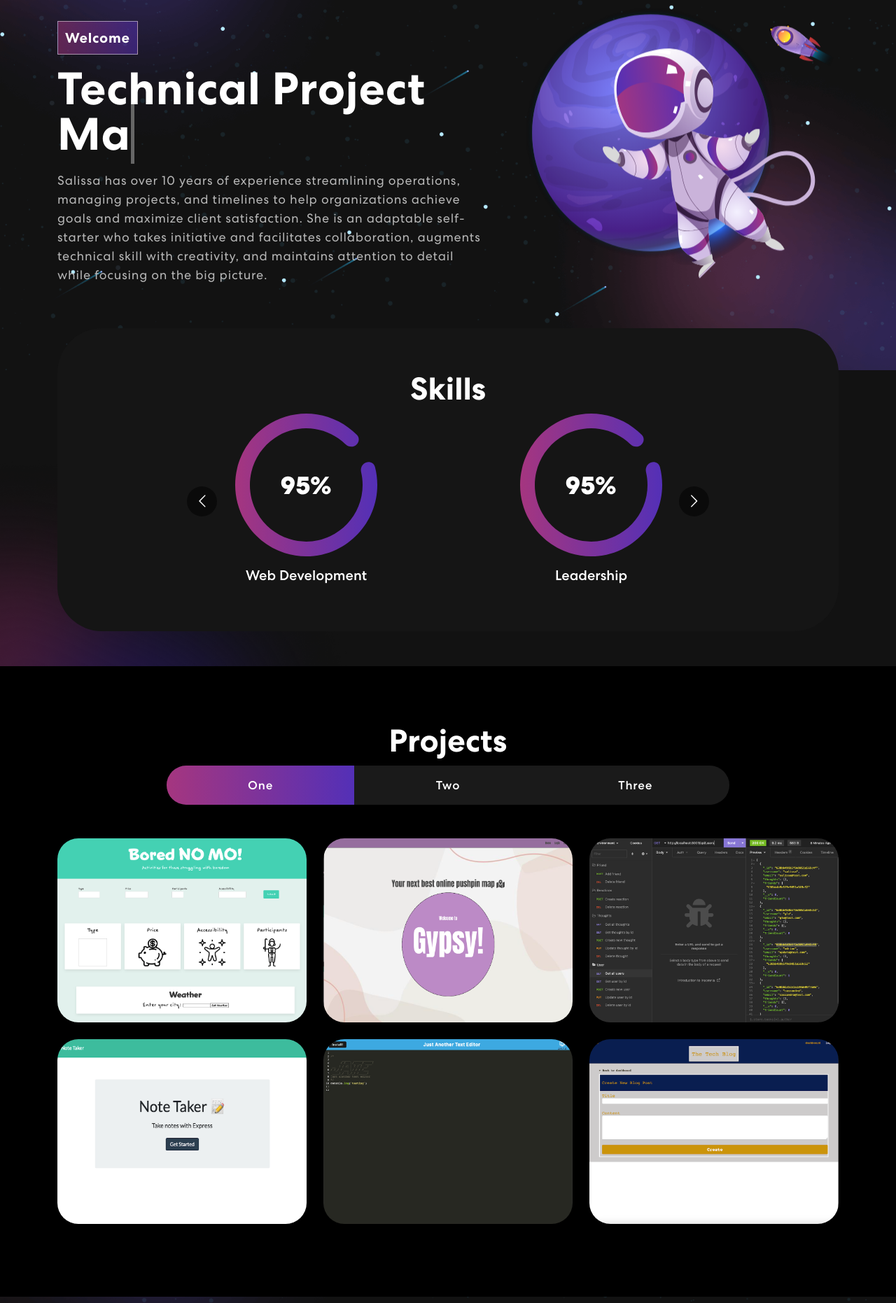
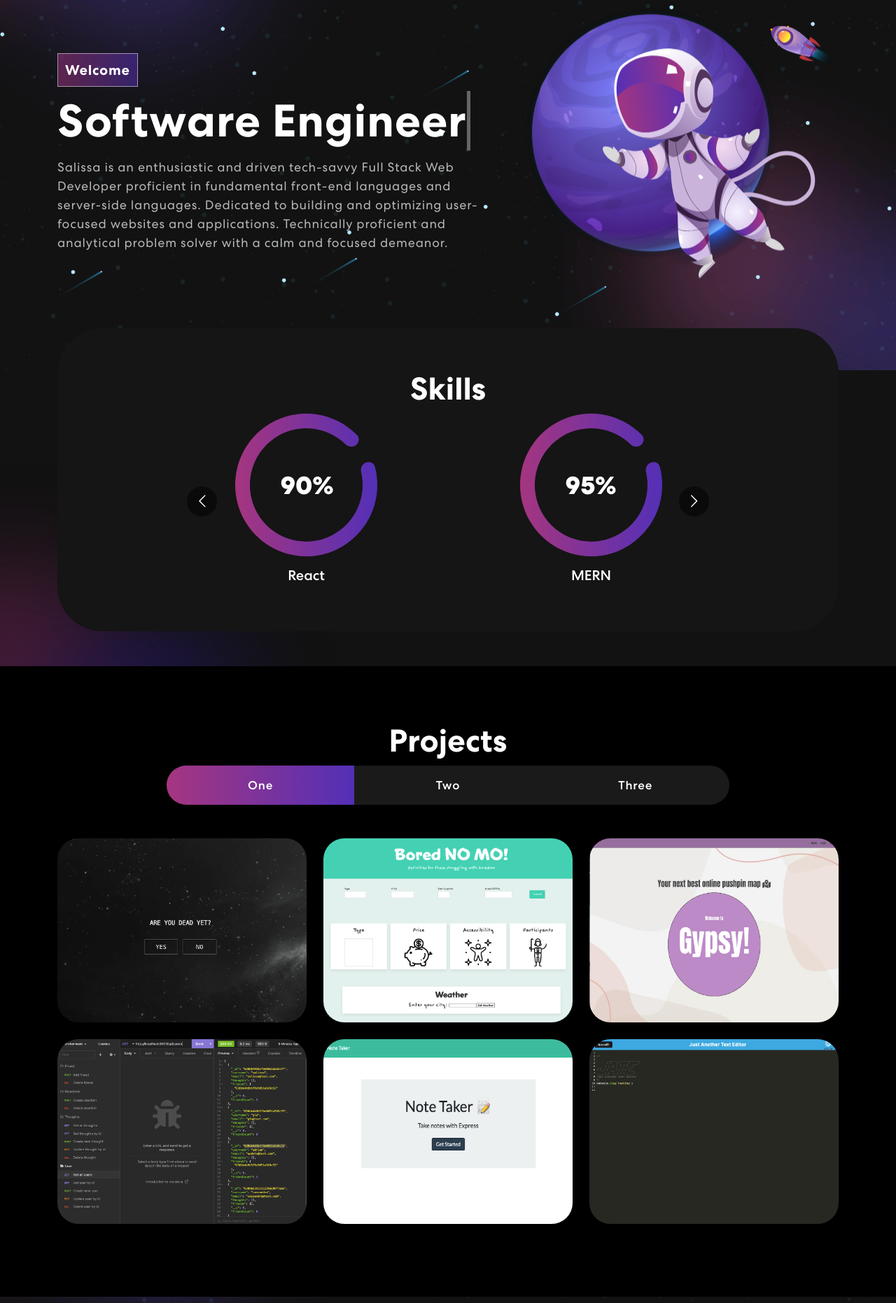
Before and after one commit to Salissa4/Salissa, a React (Create React App) app: page / in a window 1280 px wide. Shown: the part 237-2099 px from the top of the page at 70% size. Built offline with nearby package versions, Linux system fonts and the light colour scheme.

Commit message:
update project cards

```diff
--- a/src/components/Banner.js
+++ b/src/components/Banner.js
@@ -10,7 +10,7 @@ export default function Banner () {
     const [text, setText] = useState('');
     const [delta, setDelta] = useState(300 - Math.random()*100);
     const [index, setIndex] = useState(1);
-    const toRotate = [ ' Technical Project Manager', 'Software Engineer', 'Full Stack Developer' ];
+    const toRotate = [ ' Software Engineer', 'Full Stack Developer' ];
     const period = 2000;
 
     useEffect(() => {
@@ -56,7 +56,7 @@ export default function Banner () {
                             <div className={ isVisible ? "animate__animated animate__fadeIn" : ""}>
                                 <span className='tagline'>Welcome</span>
                                 <h1><span className='txt-rotate' dataPeriod='1000' data-rotate='[ "Technical Project Manager","Software Engineer", "Full Stack Developer"]'><span className='wrap'>{text}</span></span></h1>
-                                <p>Salissa has over 10 years of experience streamlining operations, managing projects, and timelines to help organizations achieve goals and maximize client satisfaction. She is an adaptable self-starter who takes initiative and facilitates collaboration, augments technical skill with creativity, and maintains attention to detail while focusing on the big picture.</p>
+                                <p>Salissa is an enthusiastic and driven tech-savvy Full Stack Web Developer proficient in fundamental front-end languages and server-side languages. Dedicated to building and optimizing user-focused websites and applications. Technically proficient and analytical problem solver with a calm and focused demeanor.</p>
                             </div>}
                         </TrackVisibility>
                     </Col>
--- a/src/components/Projects.js
+++ b/src/components/Projects.js
@@ -6,12 +6,19 @@ import gypsy from '../assets/images/gypsy.png';
 import social from '../assets/images/social.png';
 import note from '../assets/images/note.png';
 import jate from '../assets/images/jate.png';
-import tech from '../assets/images/tech.png';
+import dead from '../assets/images/dead.png';
 import 'animate.css';
 import TrackVisibility from 'react-on-screen';
 
 export default function Projects () {
     const projects = [
+        {
+            title: 'deadCoder',
+            description: 'MERN Full Stack Application',
+            imgUrl: dead,
+            Github: 'https://github.com/Salissa4/deadCoder',
+            Live: 'https://deadcoder.herokuapp.com/',
+        },
         {
             title: 'Bored No Mo',
             description: 'Interactive front end application',
@@ -47,13 +54,6 @@ export default function Projects () {
             imgUrl: jate,
             Github: 'https://github.com/Salissa4/TextEdit',
             Live: 'https://calm-shelf-68858.herokuapp.com/',
-        },
-        {
-            title: 'Tech Blog',
-            description: 'Model View Controller',
-            imgUrl: tech,
-            Github: 'https://github.com/Salissa4/TechBlog',
-            Live: 'https://agile-everglades-05325.herokuapp.com/',
         },
     ];
 
--- a/src/components/Skills.js
+++ b/src/components/Skills.js
@@ -37,32 +37,36 @@ export default function Skills () {
                             </h2>
                             <Carousel responsive={responsive} infinite={true} className='skill-slider'>
                                 <div className='item'>
-                                    <img src={meter1} alt='img' />
-                                    <h5>Web Development</h5>
+                                    <img src={meter2} alt='img' />
+                                    <h5>React</h5>
                                 </div>
                                 <div className='item'>
                                     <img src={meter1} alt='img' />
-                                    <h5>Leadership</h5>
+                                    <h5>MERN</h5>
                                 </div>
                                 <div className='item'>
                                     <img src={meter1} alt='img' />
-                                    <h5>Project Management</h5>
+                                    <h5>Javascript</h5>
+                                </div>
+                                <div className='item'>
+                                    <img src={meter1} alt='img' />
+                                    <h5>Node</h5>
+                                </div>
+                                <div className='item'>
+                                    <img src={meter1} alt='img' />
+                                    <h5>Express</h5>
+                                </div>
+                                <div className='item'>
+                                    <img src={meter1} alt='img' />
+                                    <h5>REST API</h5>
                                 </div>
                                 <div className='item'>
                                     <img src={meter2} alt='img' />
-                                    <h5>Process Improvement</h5>
-                                </div>
-                                <div className='item'>
-                                    <img src={meter1} alt='img' />
-                                    <h5>Strategic Planning</h5>
+                                    <h5>Graph QL</h5>
                                 </div>
                                 <div className='item'>
                                     <img src={meter2} alt='img' />
-                                    <h5>Client Relationship Management</h5>
-                                </div>
-                                <div className='item'>
-                                    <img src={meter2} alt='img' />
-                                    <h5>Spanish</h5>
+                                    <h5>MySQL</h5>
                                 </div>
                             </Carousel>
                         </div>
```
Also changed, not shown: src/assets/images/dead.png (added).
